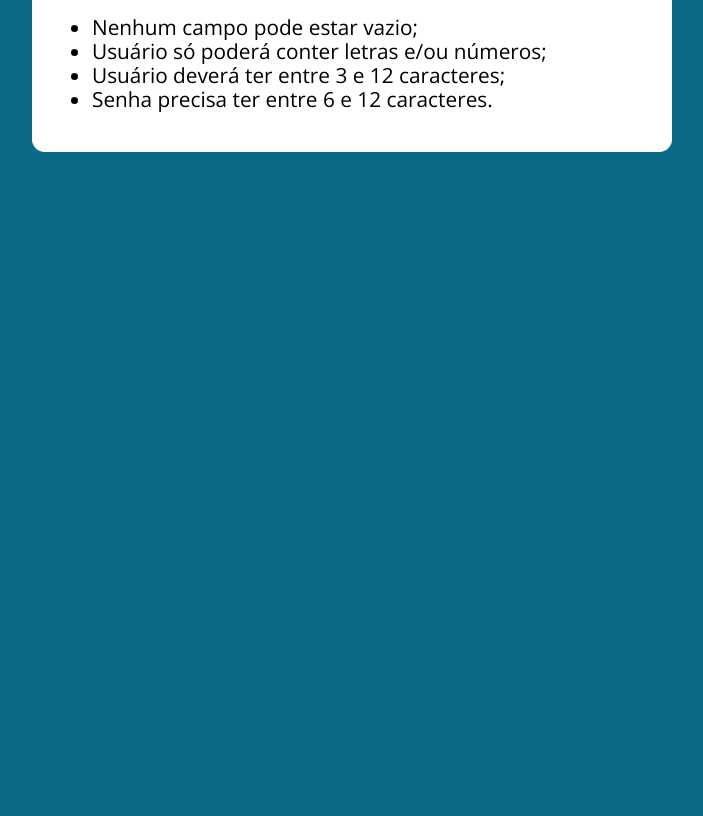
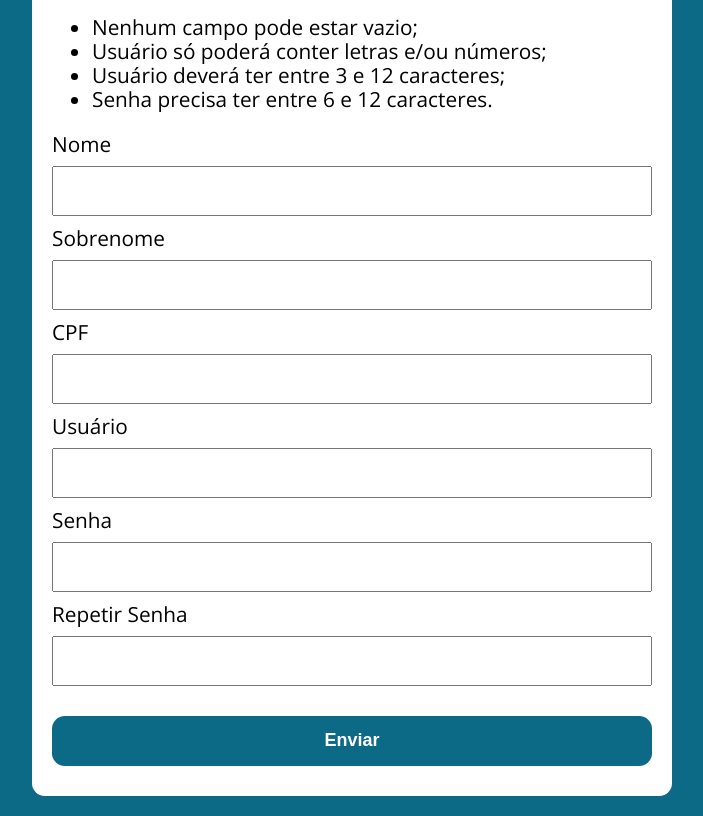
Before and after one commit to rafaelfachinelli/form, a plain HTML site: page index.html in a window 1280 px wide. Shown: the part 101-917 px from the top of the page, without its empty margins (288-991 px from the left). Before the commit the page ends 800 px from the top, so only its background shows below. Drawn offline with nearby package versions, Linux system fonts and the light colour scheme.

Commit message:
html fields added

```diff
--- a/index.html
+++ b/index.html
@@ -19,6 +19,22 @@
       <li>Usuário deverá ter entre 3 e 12 caracteres;</li>
       <li>Senha precisa ter entre 6 e 12 caracteres.</li>
     </ul>
+
+    <form action="/" method="POST" class="formulario">
+      <label>Nome</label>
+      <input type="text" class="nome validar">
+      <label>Sobrenome</label>
+      <input type="text" class="sobrenome validar">
+      <label>CPF</label>
+      <input type="text" class="cpf validar">
+      <label>Usuário</label>
+      <input type="text" class="usuario validar">
+      <label>Senha</label>
+      <input type="text" class="senha validar">
+      <label>Repetir Senha</label>
+      <input type="text" class="repetir-senha validar">
+      <button type="submit">Enviar</button>
+    </form>
   </section>
 </body>
 
```
